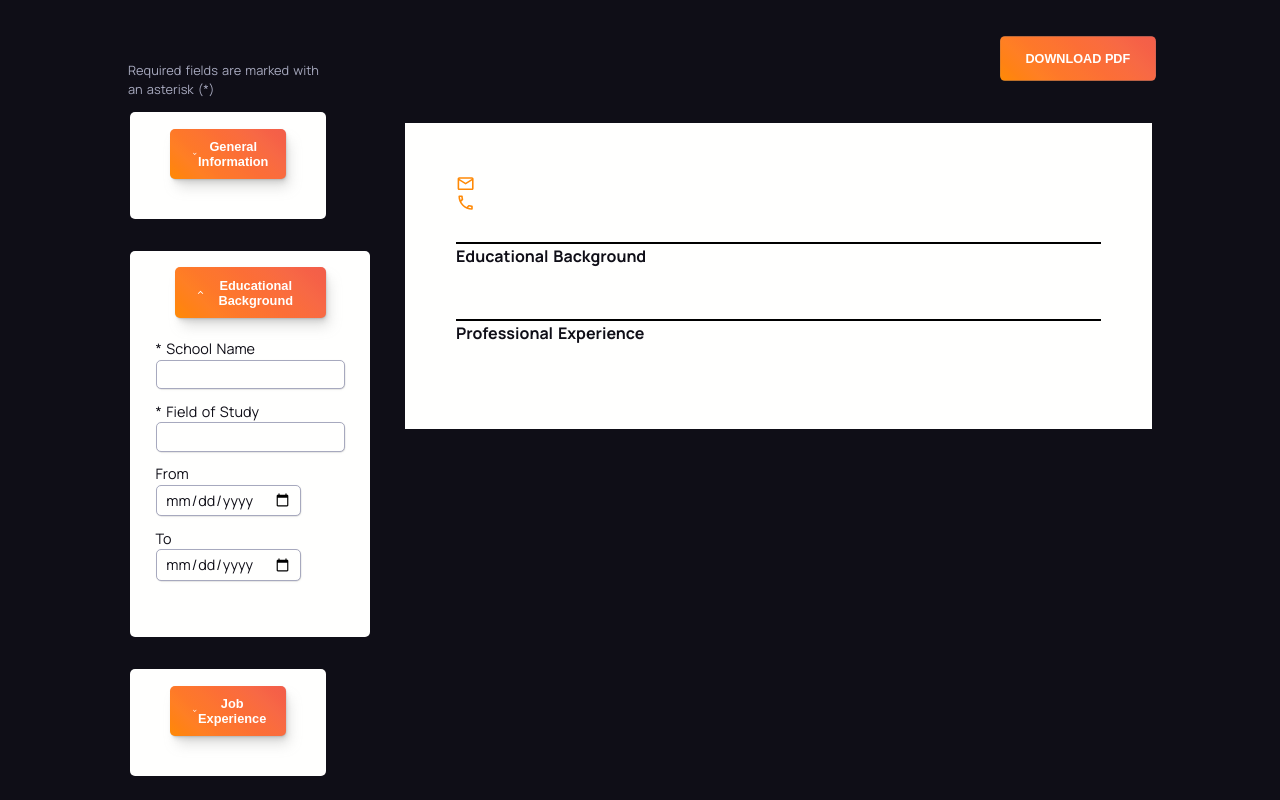
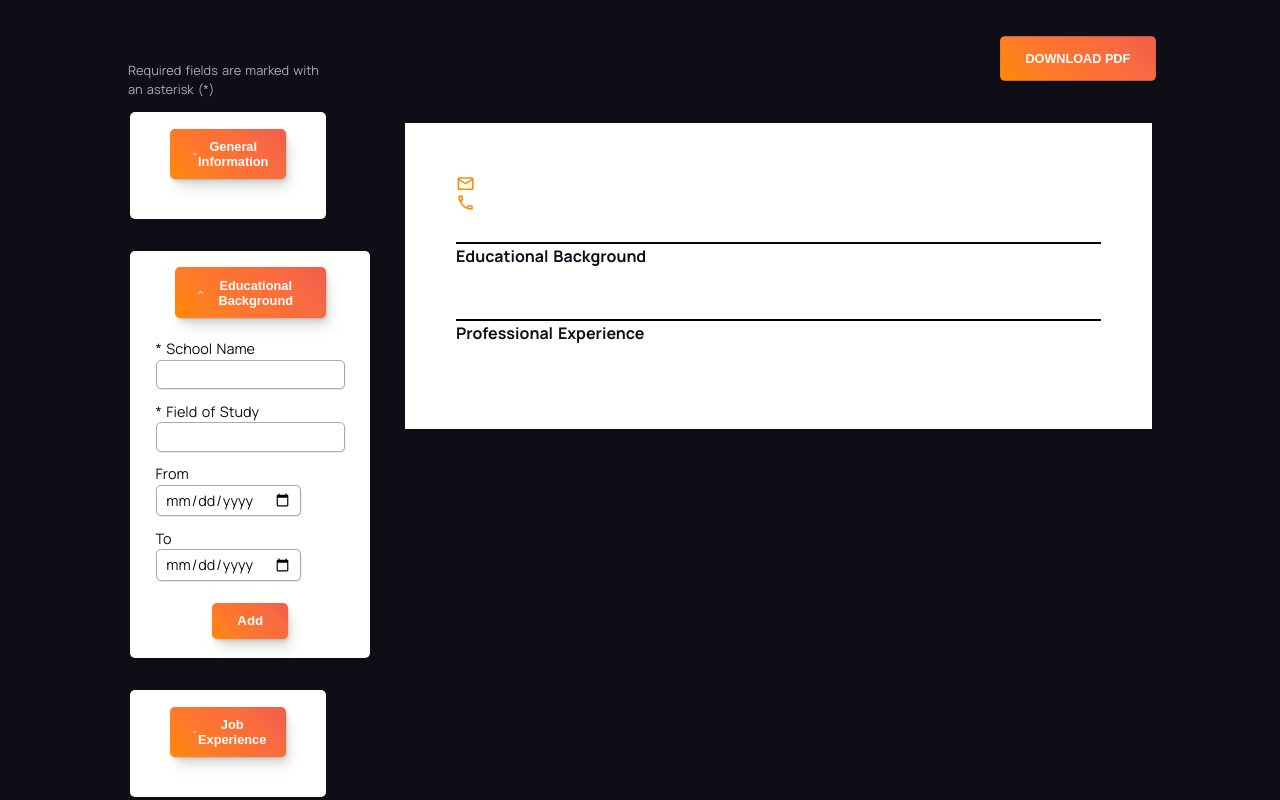
Before and after one commit to GreyTearsDev/cv-application, a React (Vite) app: page / in a window 1280 px wide. Both pictures are taken after a click on the button "Educational Background". Shown: the top 800 px of the page. Built offline with nearby package versions, Linux system fonts and the light colour scheme.

Commit message:
refactor: Replace svg elements acting as buttons by 'button' elements for better semantics

```diff
--- a/src/components/form-educational-background.jsx
+++ b/src/components/form-educational-background.jsx
@@ -84,14 +84,9 @@ export default function FormEducationalBackground({ setUser }) {
           setIsSubmitted={setIsSubmitted}
         />
       </div>
-      <svg
-        className="icon icon--button"
-        onClick={handleAddClick}
-        xmlns="http://www.w3.org/2000/svg"
-        viewBox="0 0 24 24"
-      >
-        <path d="M17,13H13V17H11V13H7V11H11V7H13V11H17M19,3H5C3.89,3 3,3.89 3,5V19A2,2 0 0,0 5,21H19A2,2 0 0,0 21,19V5C21,3.89 20.1,3 19,3Z" />
-      </svg>
+      <button type="button" className="btn btn__add" onClick={handleAddClick}>
+        Add
+      </button>
     </>
   );
 }
--- a/src/components/form-job-experience.jsx
+++ b/src/components/form-job-experience.jsx
@@ -101,14 +101,9 @@ export default function FormJobExperience({ setUser }) {
           <div className="character-counter">{characterCount}/300</div>
         </label>
       </div>
-      <svg
-        className="icon icon--button"
-        onClick={handleAddClick}
-        xmlns="http://www.w3.org/2000/svg"
-        viewBox="0 0 24 24"
-      >
-        <path d="M17,13H13V17H11V13H7V11H11V7H13V11H17M19,3H5C3.89,3 3,3.89 3,5V19A2,2 0 0,0 5,21H19A2,2 0 0,0 21,19V5C21,3.89 20.1,3 19,3Z" />
-      </svg>
+      <button type="button" className="btn btn__add" onClick={handleAddClick}>
+        Add
+      </button>
     </>
   );
 }
```
